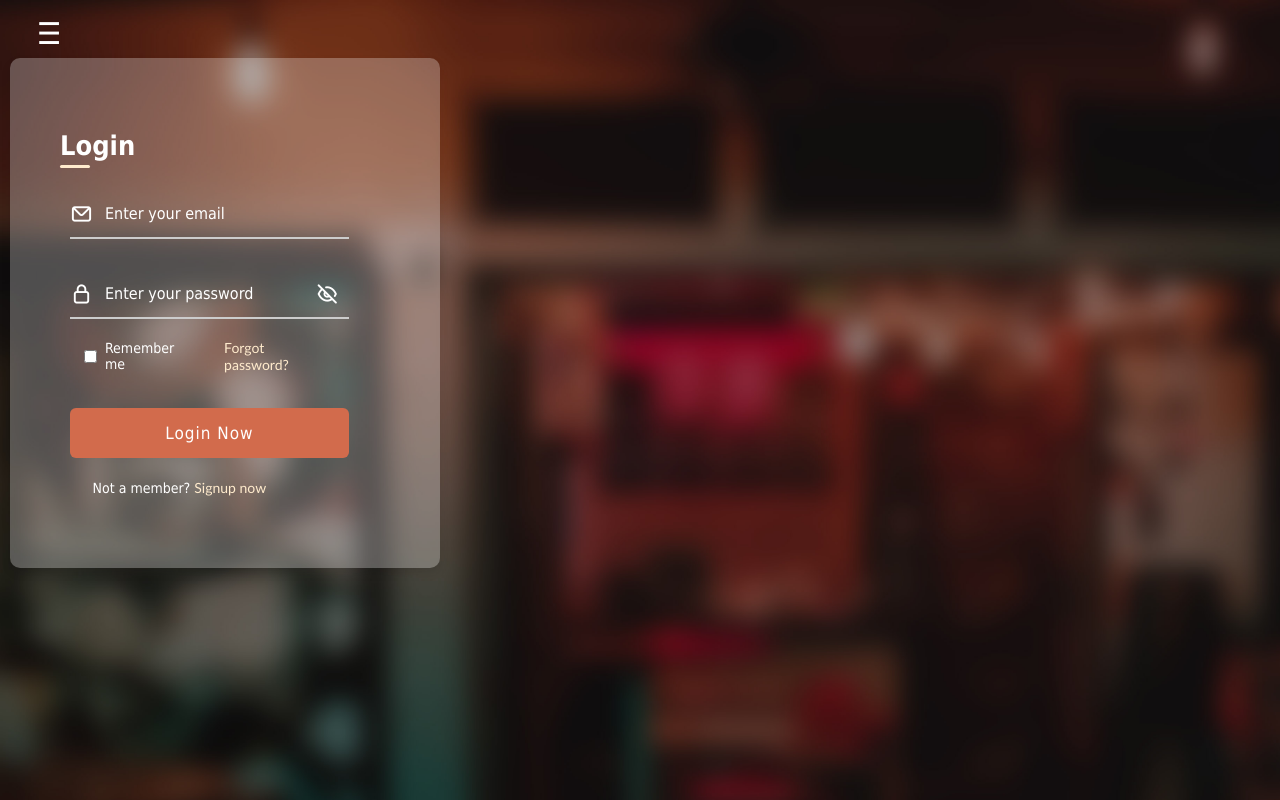
After one commit to tran3jm/project2, a PHP site: page /signin.html in a window 1280 px wide. The commit adds this page. Run offline with PHP 8.4, Linux system fonts and the light colour scheme.

Commit message:
Header shiz

```diff
--- a/project2/about.html
+++ b/project2/about.html
@@ -5,6 +5,7 @@
     <link rel="stylesheet" href="css/header.css">
     <link rel="stylesheet" href="css/sectioning.css">
     <link rel="modernlily" href="imags/minimal.jpg">
+    <link rel="icon" href="images/minimal.jpg">
     <title> About Modern Lily </title>
 </head>
 
@@ -19,6 +20,8 @@
             <a href="menu.html">MENU</a>
             <a href="contact.html">CONTACT US</a>
             <a href="location.html">LOCATION</a>
+            <a href="signin.html" class = "login-sidemenu">LOG IN</a>
+            <a href="signin.html">REGISTER</a>
         </div>
         <span style="font-size:30px;color:black;cursor:pointer" onclick="openNav()" class = "sidebar-icon">&#9776;</span>
     </header>
--- a/project2/contact.html
+++ b/project2/contact.html
@@ -5,6 +5,7 @@
     <link rel="stylesheet" href="css/contact.css">
     <link rel="stylesheet" href="css/header.css">
     <link rel="modernlily" href="images/minimal.jpg">
+    <link rel="icon" href="images/minimal.jpg">
     <title> Contact Us Modern Lily </title>
 </head>
 <body>
@@ -17,6 +18,8 @@
             <a href="menu.html">MENU</a>
             <a href="contact.html">CONTACT US</a>
             <a href="location.html">LOCATION</a>
+            <a href="signin.html" class = "login-sidemenu">LOG IN</a>
+            <a href="signin.html">REGISTER</a>
         </div>
         <span style="font-size:30px;color:black;cursor:pointer" onclick="openNav()" class = "sidebar-icon">&#9776;</span>
     </header>
--- a/project2/css/header.css
+++ b/project2/css/header.css
@@ -7,11 +8,13 @@ header {
   display: none;
 }
 
+.login-sidemenu {
+  border-top: 1px solid #282828;
+}
+
 .nav {
     border: none;
-    padding-top: 75px;
-    padding-left: 100px;
-    padding-right: 100px;
+    padding-top: 35px;
 
     text-align: center;
     display: flex;
--- /dev/null
+++ b/project2/css/signin.css
@@ -0,0 +1,199 @@
+
+
+*{
+    margin: 0;
+    padding: 0;
+    box-sizing: border-box;
+    font-family: Tahoma, sans-serif;
+}
+
+div {
+    margin: 0 50px 0 10px;
+}
+
+header {
+    background-color: #2b2b2b00;
+}
+
+span {
+    font-family: Tahoma, sans-serif;
+}
+
+.container{
+    display: flex;
+    position: relative;
+    color: white;
+    max-width: 430px;
+    width: 100%;
+    background-color: rgba(255, 255, 255, 0.269);
+    border-radius: 10px;
+    box-shadow: 0 5px 10px rgba(0, 0, 0, 0.1);
+    overflow: hidden;
+}
+
+.container .forms{
+    display: flex;
+    align-items: center;
+    height: 510px;
+    width: 200%;
+    transition: height 0.2s ease;
+    background-color: rgba(255, 255, 255, 0);
+}
+
+
+.container .form{
+    width: 50%;
+    padding: 30px;
+    transition: margin-left 0.18s ease;
+    background-color: rgba(255, 255, 255, 0);
+}
+
+.container.active .login{
+    background-color: rgba(255, 255, 255, 0);
+    margin-left: -55%;
+    opacity: 0;
+    transition: margin-left 0.18s ease, opacity 0.15s ease;
+}
+
+.container .signup{
+    opacity: 0;
+    transition: opacity 0.09s ease;
+}
+.container.active .signup{
+    margin: 0;
+    opacity: 1;
+    transition: opacity 0.2s ease;
+}
+
+.container.active .forms{
+    height: 600px;
+}
+.container .form .title{
+    position: relative;
+    font-size: 27px;
+    font-weight: 600;
+}
+
+.form .title::before{
+    content: '';
+    position: absolute;
+    left: 0;
+    top: 35px;
+    height: 3px;
+    width: 30px;
+    background-color: blanchedalmond;
+    border-radius: 25px;
+}
+
+.form .input-field{
+    position: relative;
+    height: 50px;
+    width: 100%;
+    margin-top: 30px;
+    background-color: rgba(255, 255, 255, 0);
+}
+
+.input-field input{
+    position: absolute;
+    height: 100%;
+    width: 100%;
+    padding: 0 35px;
+    border: none;
+    outline: none;
+    font-size: 16px;
+    border-bottom: 2px solid #ccc;
+    border-top: 2px solid transparent;
+    transition: all 0.2s ease;
+    background-color: rgba(255, 255, 255, 0);
+}
+
+.input-field input:is(:focus, :valid){
+    border-bottom-color: blanchedalmond;
+    color: white;
+}
+
+.input-field i{
+    position: absolute;
+    top: 50%;
+    transform: translateY(-50%);
+    color: rgb(255, 255, 255);
+    font-size: 23px;
+    transition: all 0.2s ease;
+}
+
+.input-field input:is(:focus, :valid) ~ i{
+    color: blanchedalmond;
+}
+
+.input-field i.icon{
+    left: 0;
+    color: white;
+}
+.input-field i.showHidePw{
+    right: 0;
+    cursor: pointer;
+    padding: 10px;
+    color: white;
+}
+
+.form .checkbox-text{
+    display: flex;
+    align-items: center;
+    justify-content: space-between;
+    margin-top: 20px;
+    background-color: rgba(255, 255, 255, 0);
+}
+
+.checkbox-text .checkbox-content{
+    display: flex;
+    align-items: center;
+    background-color: rgba(255, 255, 255, 0);
+}
+
+.checkbox-content input{
+    margin: 0 8px -2px 4px;
+    accent-color: blanchedalmond;
+}
+
+.form .text{
+    color:  rgb(255, 255, 255);
+    font-size: 14px;
+}
+
+.form a.text{
+    color: blanchedalmond;
+    text-decoration: none;
+}
+.form a:hover{
+    text-decoration: underline;
+}
+
+.form .button{
+    margin-top: 35px;
+}
+
+.form .button input{
+    border: none;
+    color: #fff;
+    font-size: 17px;
+    font-weight: 500;
+    letter-spacing: 1px;
+    border-radius: 6px;
+    background-color: rgb(210, 107, 76);
+    cursor: pointer;
+    transition: all 0.3s ease;
+}
+
+.button input:hover{
+    background-color: blanchedalmond;
+}
+
+.form .login-signup{
+    margin-top: 20px;
+    text-align: center;
+    background-color: rgba(255, 255, 255, 0);
+}
+
+::placeholder {
+    color: white;
+}
--- a/project2/css/styles.css
+++ b/project2/css/styles.css
@@ -1,8 +1,8 @@
 
 
  body {
-  background-image: url(/project2/project2/images/setting.jpeg);
-  background-size: 180%;
+  background-image: url(/images/settingbackground.jpg);
+  background-size: 150%;
 }
 
 /*
--- a/project2/location.html
+++ b/project2/location.html
@@ -6,6 +6,7 @@
     <link rel="stylesheet" href="css/sectioning.css">
     <link rel="stylesheet" href="css/location.css">
     <link rel="modernlily" href="images/minimal.jpg">
+    <link rel="icon" href="images/minimal.jpg">
     <title> Modern Lily Locations </title>
 </head>
 <body>
@@ -18,6 +19,8 @@
             <a href="menu.html">MENU</a>
             <a href="contact.html">CONTACT US</a>
             <a href="location.html">LOCATION</a>
+            <a href="signin.html" class = "login-sidemenu">LOG IN</a>
+            <a href="signin.html">REGISTER</a>
         </div>
         <span style="font-size:30px;color:black;cursor:pointer" onclick="openNav()" class = "sidebar-icon">&#9776;</span>
     </header>
--- /dev/null
+++ b/project2/signin.html
@@ -0,0 +1,117 @@
+<!DOCTYPE html>
+<html lang="en">
+<head>
+    <link rel="stylesheet" href="css/styles.css">
+    <link rel="stylesheet" href="css/header.css">
+    <link rel="stylesheet" href="css/signin.css">
+    <link rel="modernlily" href="images/minimal.jpg">
+    <link rel="icon" href="images/minimal.jpg">
+    <title> Login & Registration Form </title>
+
+    <!-- ===== Iconscout CSS ==== -->
+    <link rel="stylesheet" href="https://unicons.iconscout.com/release/v4.0.0/css/line.css">
+
+</head>
+<body>
+    <!-- Header with logo and dropdown icon w/ table -->
+    <header>
+        <div id="mySidenav" class="sidenav">
+            <a href="javascript:void(0)" class="closebtn" onclick="closeNav()">&times;</a>
+            <a href="index.html">HOME</a>
+            <a href="about.html">OUR STORY</a>
+            <a href="menu.html">MENU</a>
+            <a href="contact.html">CONTACT US</a>
+            <a href="location.html">LOCATION</a>
+            <a href="signin.html" class = "login-sidemenu">LOG IN</a>
+            <a href="signin.html">REGISTER</a>
+        </div>
+        <span style="font-size:30px;color:white;cursor:pointer;width:30px" onclick="openNav()" class="sidebar-icon">&#9776;</span>
+        <script src = "js/header.js"> </script>
+    </header>
+
+    <div class="container">
+        <div class="forms">
+            <div class="form login">
+                <span class="title">Login</span>
+
+                <form action="#">
+                    <div class="input-field">
+                        <input type="text" placeholder="Enter your email" required>
+                        <i class="uil uil-envelope icon"></i>
+                    </div>
+                    <div class="input-field">
+                        <input type="password" class="password" placeholder="Enter your password" required>
+                        <i class="uil uil-lock icon"></i>
+                        <i class="uil uil-eye-slash showHidePw"></i>
+                    </div>
+
+                    <div class="checkbox-text">
+                        <div class="checkbox-content">
+                            <input type="checkbox" id="logCheck">
+                            <label for="logCheck" class="text">Remember me</label>
+                        </div>
+
+                        <a href="#" class="text">Forgot password?</a>
+                    </div>
+
+                    <div class="input-field button">
+                        <input type="button" value="Login Now">
+                    </div>
+                </form>
+
+                <div class="login-signup">
+                    <span class="text">Not a member?
+                        <a href="#" class="text signup-link">Signup now</a>
+                    </span>
+                </div>
+            </div>
+
+            <!-- Registration Form -->
+            <div class="form signup">
+                <span class="title">Registration</span>
+
+                <form action="#">
+                    <div class="input-field">
+                        <input type="text" placeholder="Enter your name" required>
+                        <i class="uil uil-user"></i>
+                    </div>
+                    <div class="input-field">
+                        <input type="text" placeholder="Enter your email" required>
+                        <i class="uil uil-envelope icon"></i>
+                    </div>
+                    <div class="input-field">
+                        <input type="password" class="password" placeholder="Create a password" required>
+                        <i class="uil uil-lock icon"></i>
+                    </div>
+                    <div class="input-field">
+                        <input type="password" class="password" placeholder="Confirm a password" required>
+                        <i class="uil uil-lock icon"></i>
+                        <i class="uil uil-eye-slash showHidePw"></i>
+                    </div>
+
+                    <div class="checkbox-text">
+                        <div class="checkbox-content">
+                            <input type="checkbox" id="sigCheck">
+                            <label for="sigCheck" class="text">Remember me</label>
+                        </div>
+
+                        <a href="#" class="text">Forgot password?</a>
+                    </div>
+
+                    <div class="input-field button">
+                        <input type="button" value="Login Now">
+                    </div>
+                </form>
+
+                <div class="login-signup">
+                    <span class="text">Already a member?
+                        <a href="#" class="text login-link">Login now</a>
+                    </span>
+                </div>
+            </div>
+        </div>
+    </div>
+
+<script src="js/signin.js"></script>
+</body>
+</html>
```
Also changed, not shown: other parts of project2/css/header.css (+62 -4 lines), project2/css/login.css (deleted, +0 -71 lines), project2/index.html (+14 -10 lines), project2/js/signin.js (added, +34 -0 lines), project2/login.html (deleted, +0 -34 lines), project2/menu.html (+6 -23 lines), project2/images/settingbackground.jpg (added).
